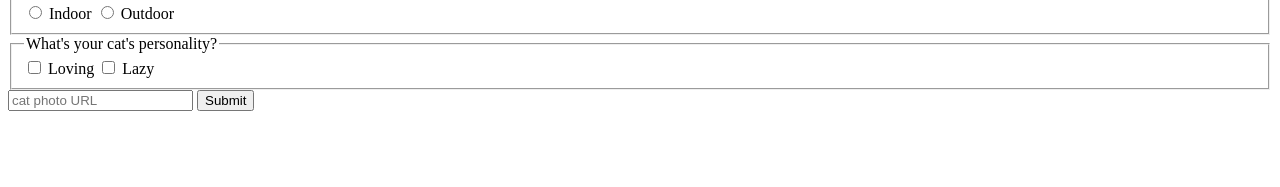
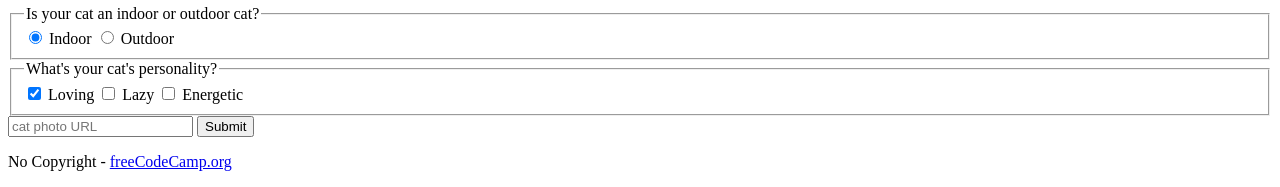
Before and after one commit to EliasSallesDev/Projetos-FreeCodeCamp, a plain HTML site: page Design responsivo para a web/index.html in a window 1280 px wide. Shown: the part 1512-1699 px from the top of the page. Before the commit the page ends 1639 px from the top, so only its background shows below. Drawn offline with Linux system fonts and the light colour scheme.

Commit message:
Step 71(Finish)

```diff
--- a/Design responsivo para a web/index.html
+++ b/Design responsivo para a web/index.html
@@ -1,4 +1,10 @@
-<html>
+<!DOCTYPE html>
+
+<html lang="en">
+  <head>
+
+    <title>CatPhotoApp</title>
+  </head>
   <body>
     <main>
       <h1>CatPhotoApp</h1>
@@ -36,18 +42,24 @@
         <form action="https://freecatphotoapp.com/submit-cat-photo">
           <fieldset>
             <legend>Is your cat an indoor or outdoor cat?</legend>
-            <label><input id="indoor" type="radio" name="indoor-outdoor" value="indoor"> Indoor</label>
+            <label><input id="indoor" type="radio" name="indoor-outdoor" value="indoor" checked> Indoor</label>
             <label><input id="outdoor" type="radio" name="indoor-outdoor" value="outdoor"> Outdoor</label>
           </fieldset>
           <fieldset>
             <legend>What's your cat's personality?</legend>
-            <input id="loving" type="checkbox" name="personality"> <label for="loving">Loving</label>
-            <input id="lazy" type="checkbox" name="personality"> <label for="lazy">Lazy</label>
+            <input id="loving" type="checkbox" name="personality" value="loving" checked> <label for="loving">Loving</label>
+            <input id="lazy" type="checkbox" name="personality" value="lazy"> <label for="lazy">Lazy</label>
+            <input id="energetic" type="checkbox" name="personality" value="energetic"> <label for="energetic">Energetic</label>
           </fieldset>
           <input type="text" name="catphotourl" placeholder="cat photo URL" required>
           <button type="submit">Submit</button>
         </form>
       </section>
     </main>
+    <footer>
+      <p>
+        No Copyright - <a href="https://www.freecodecamp.org">freeCodeCamp.org</a>
+      </p>
+    </footer>
   </body>
 </html>
```
